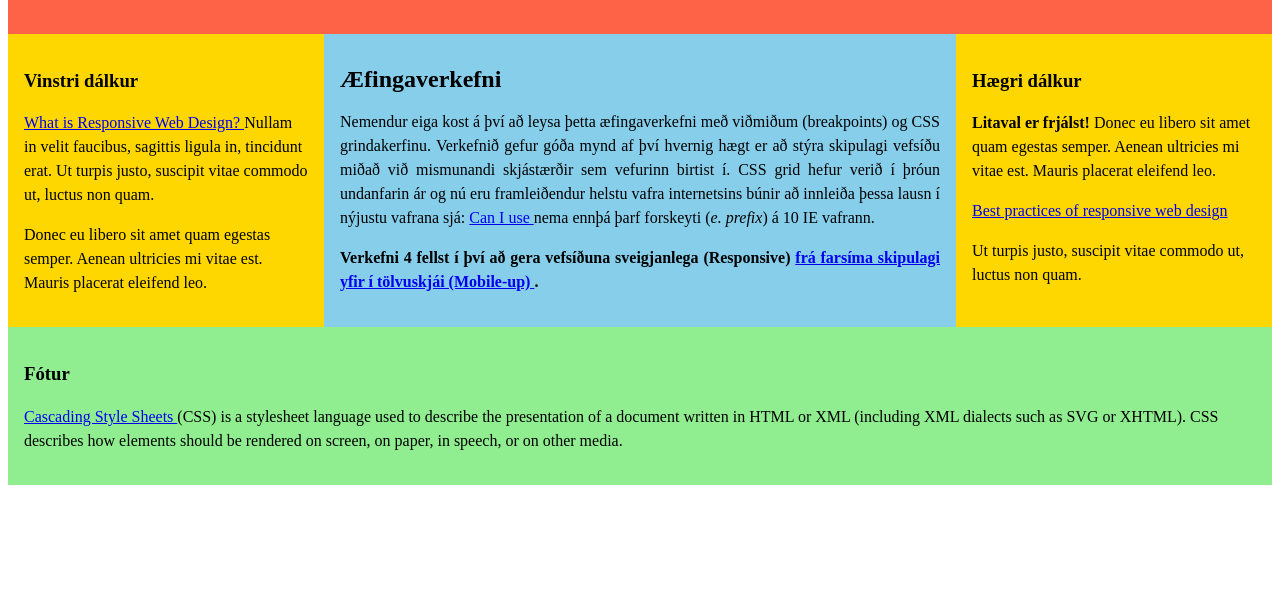
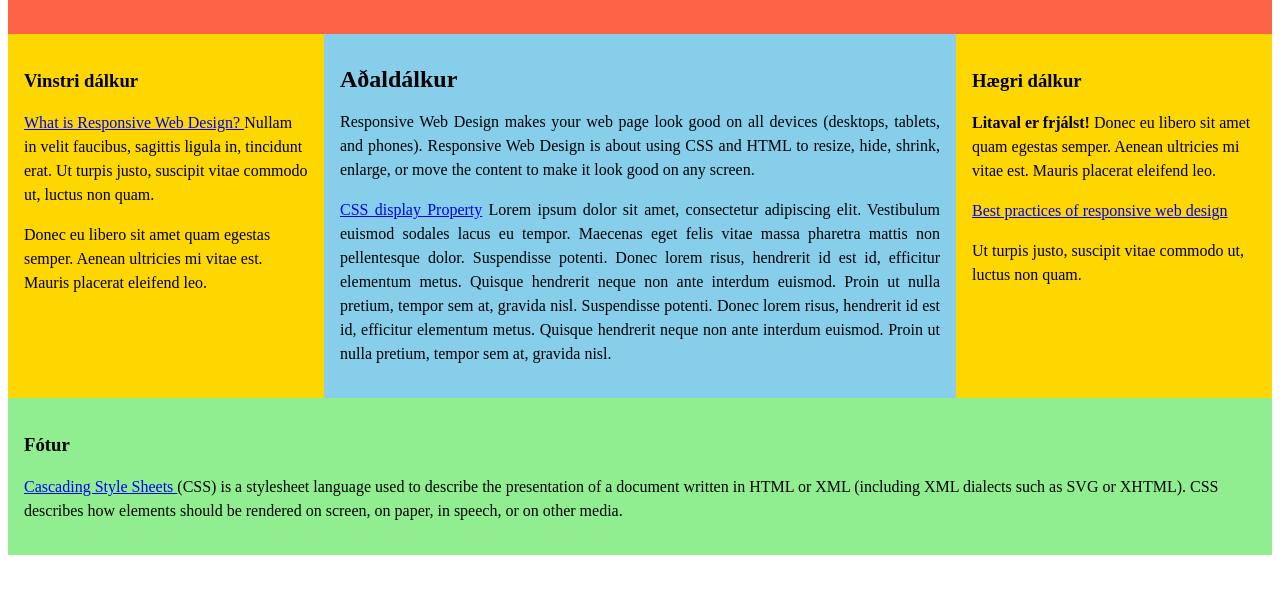
Before and after one commit to EmilBjarki/EmilBjarki.github.io, a plain HTML site: page Verkefni-4/index4.html in a window 1280 px wide. Shown: the part 125-718 px from the top of the page. Drawn offline with Linux system fonts and the light colour scheme.

Commit message:
Update index4.html

```diff
--- a/Verkefni-4/index4.html
+++ b/Verkefni-4/index4.html
@@ -21,11 +21,10 @@
 	</header>
 	<main class="main">
 		<article class="midja">
-			<h2>Æfingaverkefni</h2>
-			<p>Nemendur eiga kost á því að leysa þetta æfingaverkefni með viðmiðum (breakpoints) og CSS grindakerfinu. Verkefnið gefur góða mynd af því hvernig hægt er að stýra skipulagi vefsíðu miðað við mismunandi skjástærðir sem vefurinn birtist í. CSS grid hefur verið í þróun undanfarin ár og nú eru framleiðendur helstu vafra internetsins búnir að innleiða þessa lausn í nýjustu vafrana sjá: <a href="https://caniuse.com/"> Can I use </a> nema ennþá þarf forskeyti (<em>e. prefix</em>) á 10 IE vafrann.
+			<h2>Aðaldálkur</h2>
+			<p>Responsive Web Design makes your web page look good on all devices (desktops, tablets, and phones). Responsive Web Design is about using CSS and HTML to resize, hide, shrink, enlarge, or move the content to make it look good on any screen. </p>
+			<p><a href="https://www.w3schools.com/cssref/pr_class_display.asp">CSS display Property</a> Lorem ipsum dolor sit amet, consectetur adipiscing elit. Vestibulum euismod sodales lacus eu tempor. Maecenas eget felis vitae massa pharetra mattis non pellentesque dolor. Suspendisse potenti. Donec lorem risus, hendrerit id est id, efficitur elementum metus. Quisque hendrerit neque non ante interdum euismod. Proin ut nulla pretium, tempor sem at, gravida nisl. Suspendisse potenti. Donec lorem risus, hendrerit id est id, efficitur elementum metus. Quisque hendrerit neque non ante interdum euismod. Proin ut nulla pretium, tempor sem at, gravida nisl.
 			</p>
-			<h4> Verkefni 4 fellst í því að gera vefsíðuna  sveigjanlega (Responsive) <a href="https://developer.mozilla.org/en-US/docs/Web/CSS/CSS_Grid_Layout/Realizing_common_layouts_using_CSS_Grid_Layout"> frá farsíma skipulagi yfir í tölvuskjái (Mobile-up) </a>.
-			</h4>
 		</article>
 		</article>
 		<aside class="vinstri">
```
